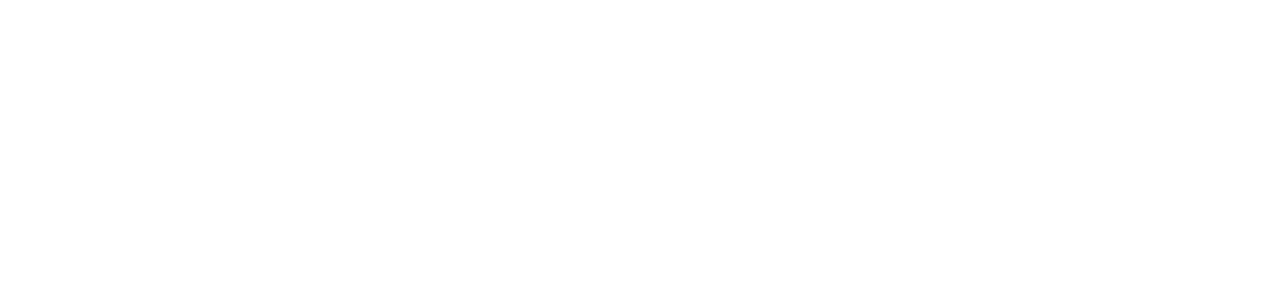
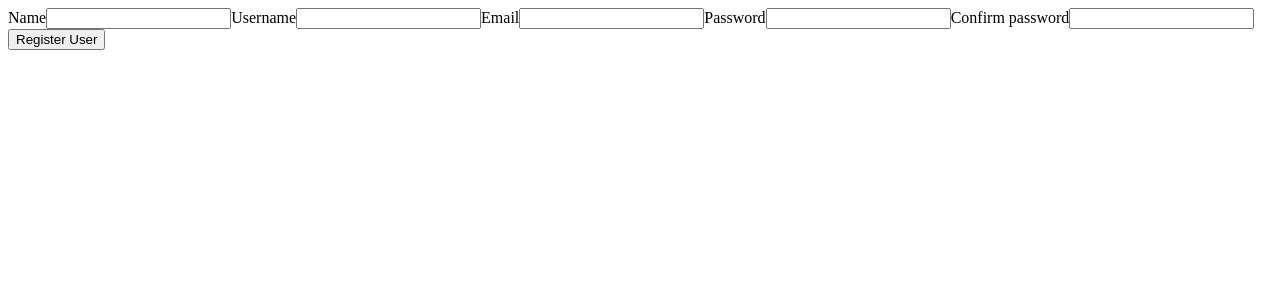
Before and after one commit to wpplng/react-account-registration, a React (Vite) app: page / in a window 1280 px wide. Shown: the top 300 px of the page. Built offline with nearby package versions, Linux system fonts and the light colour scheme.

Commit message:
form with input fields that log value

```diff
--- a/src/App.tsx
+++ b/src/App.tsx
@@ -1,7 +1,8 @@
 import './App.css';
+import RegisterUser from './components/RegisterUser';
 
 function App() {
-  return <></>;
+  return <RegisterUser />;
 }
 
 export default App;
--- /dev/null
+++ b/src/components/RegisterUser.tsx
@@ -0,0 +1,43 @@
+import { useRef, type ReactElement } from 'react';
+import { Button } from '../elements/Button';
+import { TextInput } from '../elements/TextInput';
+import { registerUserSettings } from '../utilities/formData';
+
+const RegisterUser = (): ReactElement => {
+  const refs: Record<
+    keyof typeof registerUserSettings,
+    React.RefObject<HTMLInputElement | null>
+  > = {
+    name: useRef(null),
+    username: useRef(null),
+    email: useRef(null),
+    password: useRef(null),
+    confirmPassword: useRef(null),
+  };
+
+  const handleSubmit = (e: React.FormEvent) => {
+    e.preventDefault();
+    for (const key in refs) {
+      console.log(`${key}:`, refs[key as keyof typeof refs].current?.value);
+    }
+  };
+
+  return (
+    <form onSubmit={handleSubmit}>
+      {Object.entries(registerUserSettings).map(([key, value]) => (
+        <TextInput
+          key={key}
+          id={value.name}
+          name={value.name}
+          label={value.label}
+          type={value.type}
+          autoComplete={value.autoComplete}
+          ref={refs[key as keyof typeof refs]}
+        />
+      ))}
+      <Button type='submit' />
+    </form>
+  );
+};
+
+export default RegisterUser;
--- /dev/null
+++ b/src/elements/Button.tsx
@@ -0,0 +1,9 @@
+import type { ReactElement } from 'react';
+
+type ButtonTypeProps = {
+  type: 'submit';
+};
+
+export const Button = ({ type }: ButtonTypeProps): ReactElement => {
+  return <button type={type}>Register User</button>;
+};
--- /dev/null
+++ b/src/elements/TextInput.tsx
@@ -0,0 +1,26 @@
+import { forwardRef, type ReactElement } from 'react';
+
+type InputProps = {
+  id: string;
+  name: string;
+  label: string;
+  type: string;
+  autoComplete: string;
+};
+
+export const TextInput = forwardRef<HTMLInputElement, InputProps>(
+  ({ id, name, label, type, autoComplete }, ref): ReactElement => {
+    return (
+      <>
+        <label htmlFor={id}>{label}</label>
+        <input
+          id={id}
+          name={name}
+          type={type}
+          autoComplete={autoComplete}
+          ref={ref}
+        />
+      </>
+    );
+  }
+);
--- /dev/null
+++ b/src/utilities/UserType.ts
@@ -0,0 +1,6 @@
+export type UserType = {
+  name: string;
+  username: string;
+  email: string;
+  password: string;
+};
--- /dev/null
+++ b/src/utilities/formData.ts
@@ -0,0 +1,37 @@
+export const registerUserSettings = {
+  name: {
+    name: 'name',
+    label: 'Name',
+    type: 'name',
+    autoComplete: 'name',
+    ref: 'nameRef',
+  },
+  username: {
+    name: 'username',
+    label: 'Username',
+    type: 'username',
+    autoComplete: 'username',
+    ref: 'usernameRef',
+  },
+  email: {
+    name: 'email',
+    label: 'Email',
+    type: 'email',
+    autoComplete: 'email',
+    ref: 'emailRef',
+  },
+  password: {
+    name: 'password',
+    label: 'Password',
+    type: 'password',
+    autoComplete: 'current-password',
+    ref: 'passwordRef',
+  },
+  confirmPassword: {
+    name: 'confirmPassword',
+    label: 'Confirm password',
+    type: 'password',
+    autoComplete: 'current-password',
+    ref: 'confirmPasswordRef',
+  },
+};
```
